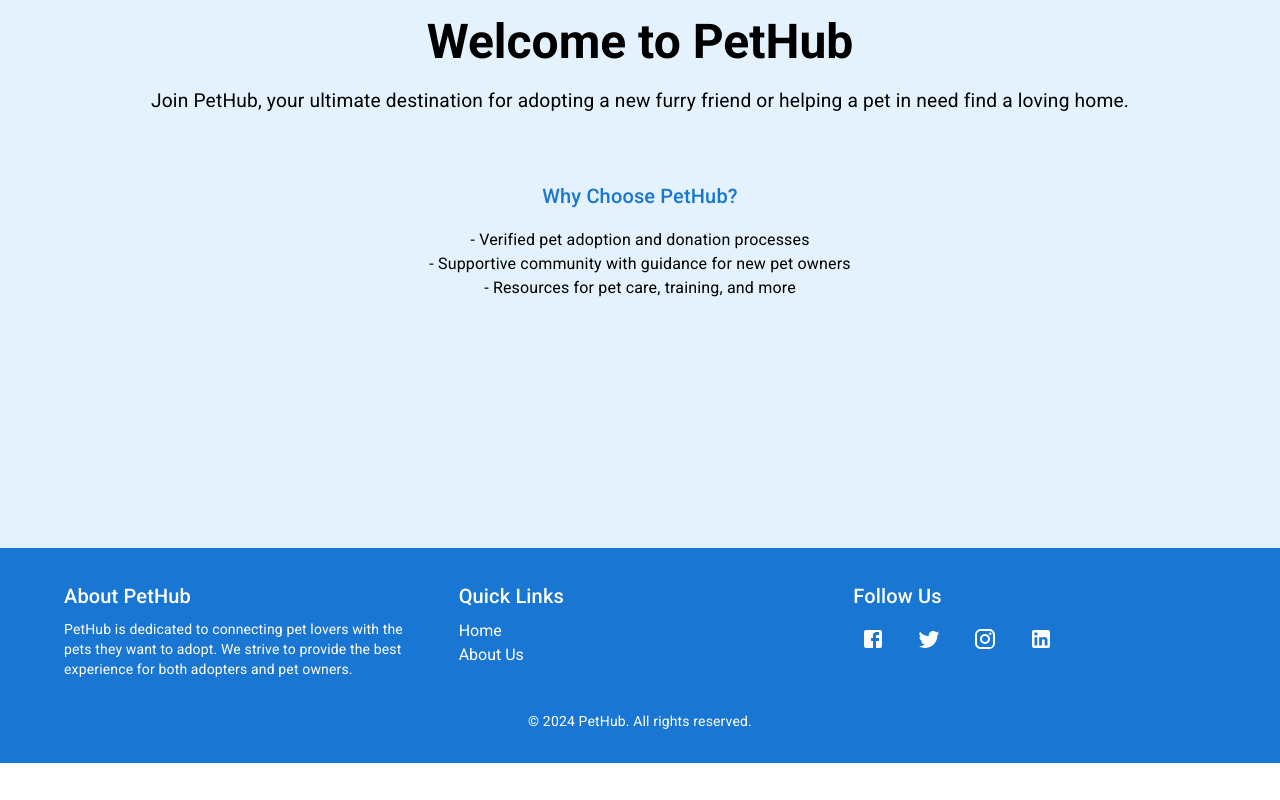
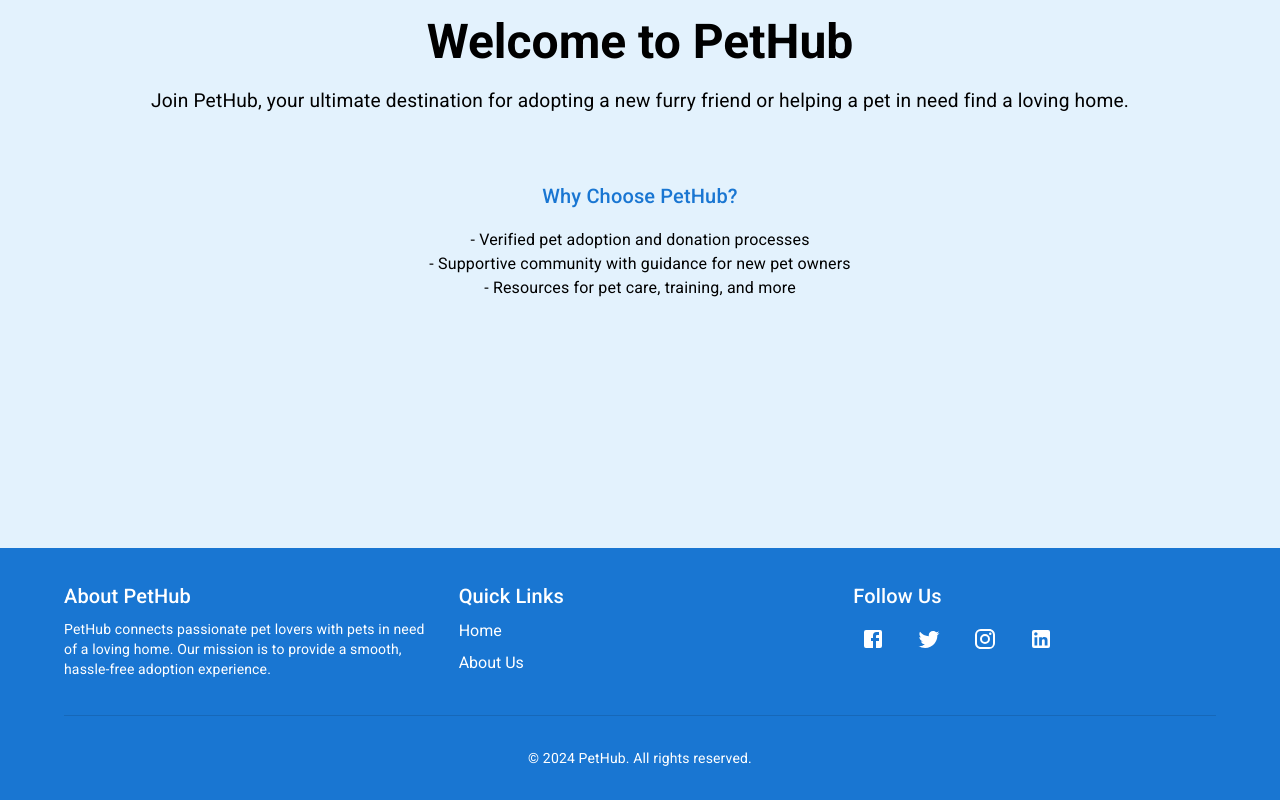
Before and after one commit to bibashjaprel/Pethub, a React (Create React App) app in the folder frontend/: page /unauthorized in a window 1280 px wide. Shown: the part 316-1116 px from the top of the page. Before the commit the page ends 1079 px from the top, so only its background shows below. Built offline with nearby package versions, Linux system fonts and the light colour scheme; the HTML template or start-up script is replaced by a standard one.

Commit message:
footer update

```diff
--- a/frontend/src/components/Footer.jsx
+++ b/frontend/src/components/Footer.jsx
@@ -1,5 +1,5 @@
 import React from 'react';
-import { Container, Grid, Typography, Link, Box, IconButton } from '@mui/material';
+import { Container, Grid, Typography, Link, Box, IconButton, Divider } from '@mui/material';
 import { Facebook, Twitter, Instagram, LinkedIn } from '@mui/icons-material';
 
 const Footer = () => {
@@ -13,7 +13,7 @@ const Footer = () => {
               About PetHub
             </Typography>
             <Typography variant="body2">
-              PetHub is dedicated to connecting pet lovers with the pets they want to adopt. We strive to provide the best experience for both adopters and pet owners.
+              PetHub connects passionate pet lovers with pets in need of a loving home. Our mission is to provide a smooth, hassle-free adoption experience.
             </Typography>
           </Grid>
 
@@ -22,10 +22,10 @@ const Footer = () => {
             <Typography variant="h6" gutterBottom>
               Quick Links
             </Typography>
-            <Link href="/" color="inherit" underline="hover" display="block">
+            <Link href="/" color="inherit" underline="hover" display="block" sx={{ mb: 1 }}>
               Home
             </Link>
-            <Link href="/contact" color="inherit" underline="hover" display="block">
+            <Link href="/about-us" color="inherit" underline="hover" display="block" sx={{ mb: 1 }}>
               About Us
             </Link>
           </Grid>
@@ -36,22 +36,26 @@ const Footer = () => {
               Follow Us
             </Typography>
             <Box display="flex" gap={2}>
-              <IconButton color="inherit" href="https://facebook.com" target="_blank">
+              <IconButton color="inherit" href="https://facebook.com" target="_blank" aria-label="Facebook">
                 <Facebook />
               </IconButton>
-              <IconButton color="inherit" href="https://twitter.com" target="_blank">
+              <IconButton color="inherit" href="https://twitter.com" target="_blank" aria-label="Twitter">
                 <Twitter />
               </IconButton>
-              <IconButton color="inherit" href="https://instagram.com" target="_blank">
+              <IconButton color="inherit" href="https://instagram.com" target="_blank" aria-label="Instagram">
                 <Instagram />
               </IconButton>
-              <IconButton color="inherit" href="https://linkedin.com" target="_blank">
+              <IconButton color="inherit" href="https://linkedin.com" target="_blank" aria-label="LinkedIn">
                 <LinkedIn />
               </IconButton>
             </Box>
           </Grid>
         </Grid>
-        <Box mt={4} textAlign="center">
+
+        <Divider sx={{ my: 4 }} />
+
+        {/* Copyright Section */}
+        <Box textAlign="center">
           <Typography variant="body2">
             &copy; {new Date().getFullYear()} PetHub. All rights reserved.
           </Typography>
```
